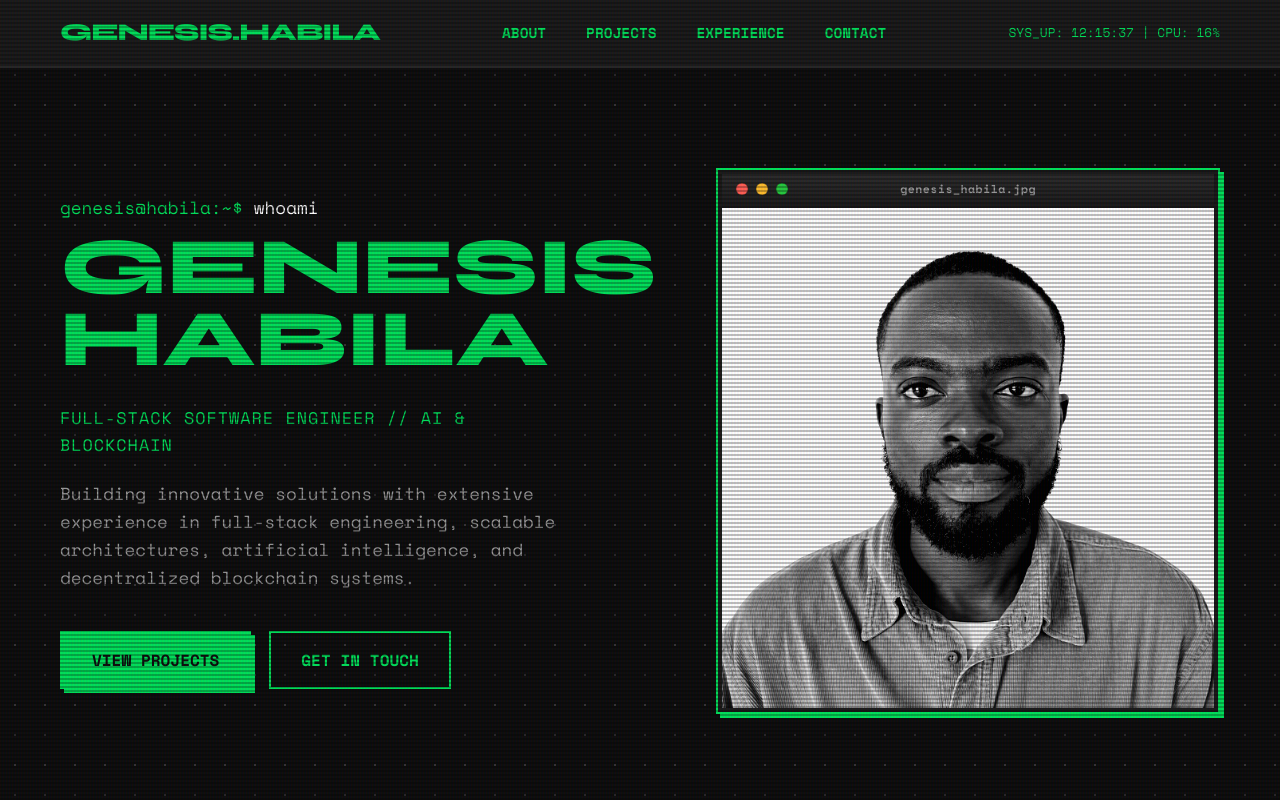
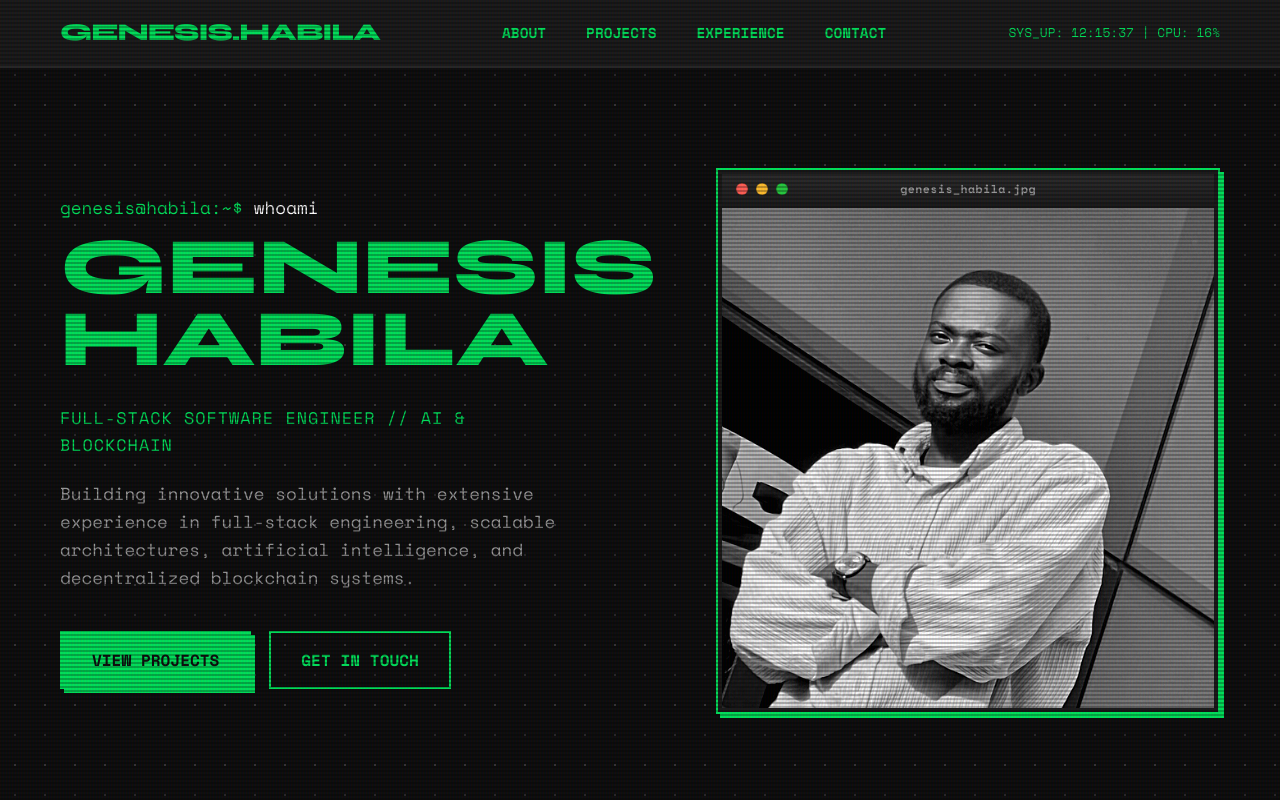
Before and after one commit to GenesisNorth/genexPortfolio, a Next.js app: page / in a window 1280 px wide. Shown: the top 800 px of the page. Built offline with nearby package versions, Linux system fonts and the light colour scheme.

Commit message:
feat: update hero section profile image source to dp.JPG

```diff
--- a/app/page.tsx
+++ b/app/page.tsx
@@ -156,7 +156,7 @@ export default function Home() {
                 </button>
               </div>
             </div>
-            <img src="/headshot-genesis.JPG" alt="Genesis Habila" className="hero-image" />
+            <img src="/dp.JPG" alt="Genesis Habila" className="hero-image" />
           </div>
         </section>
 
```
Also changed, not shown: public/dp.JPG (added), 1 other file (tests, documents, lock files or other folders).
